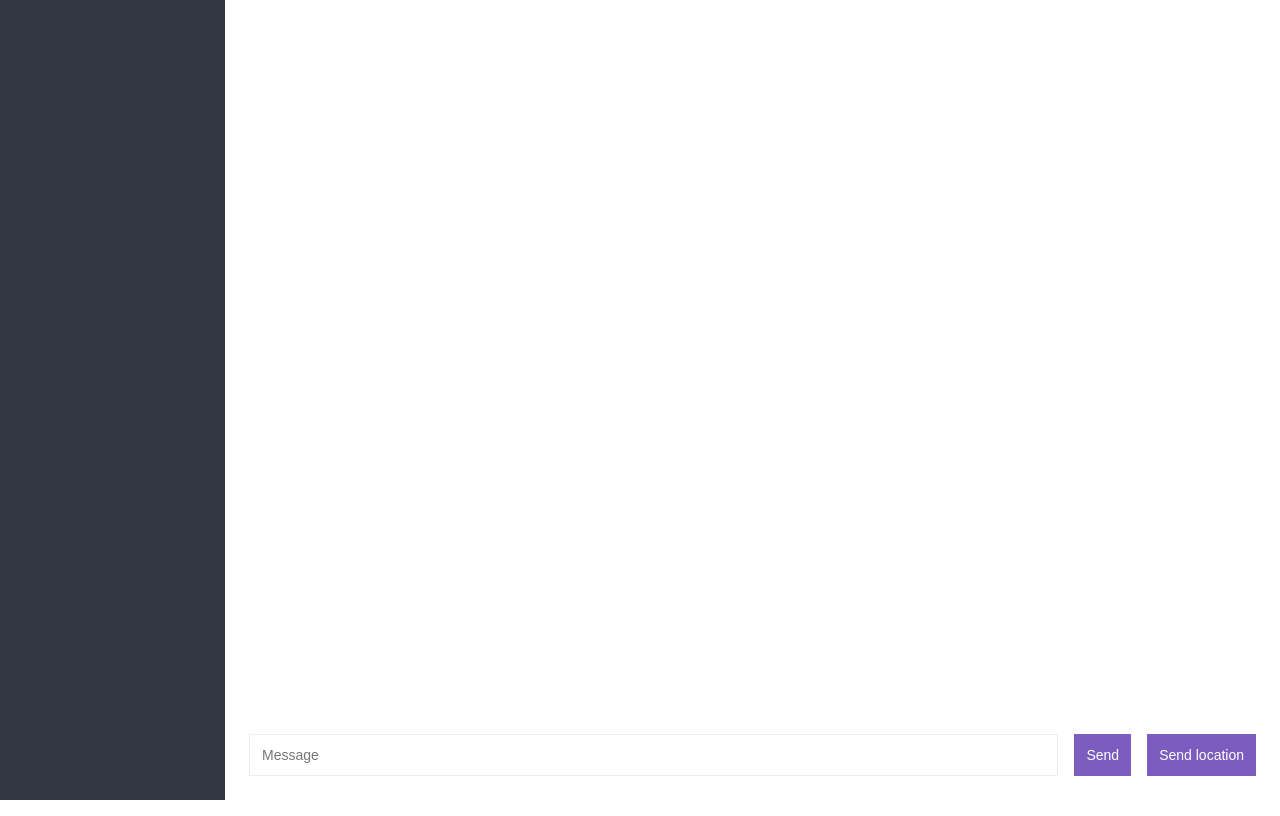
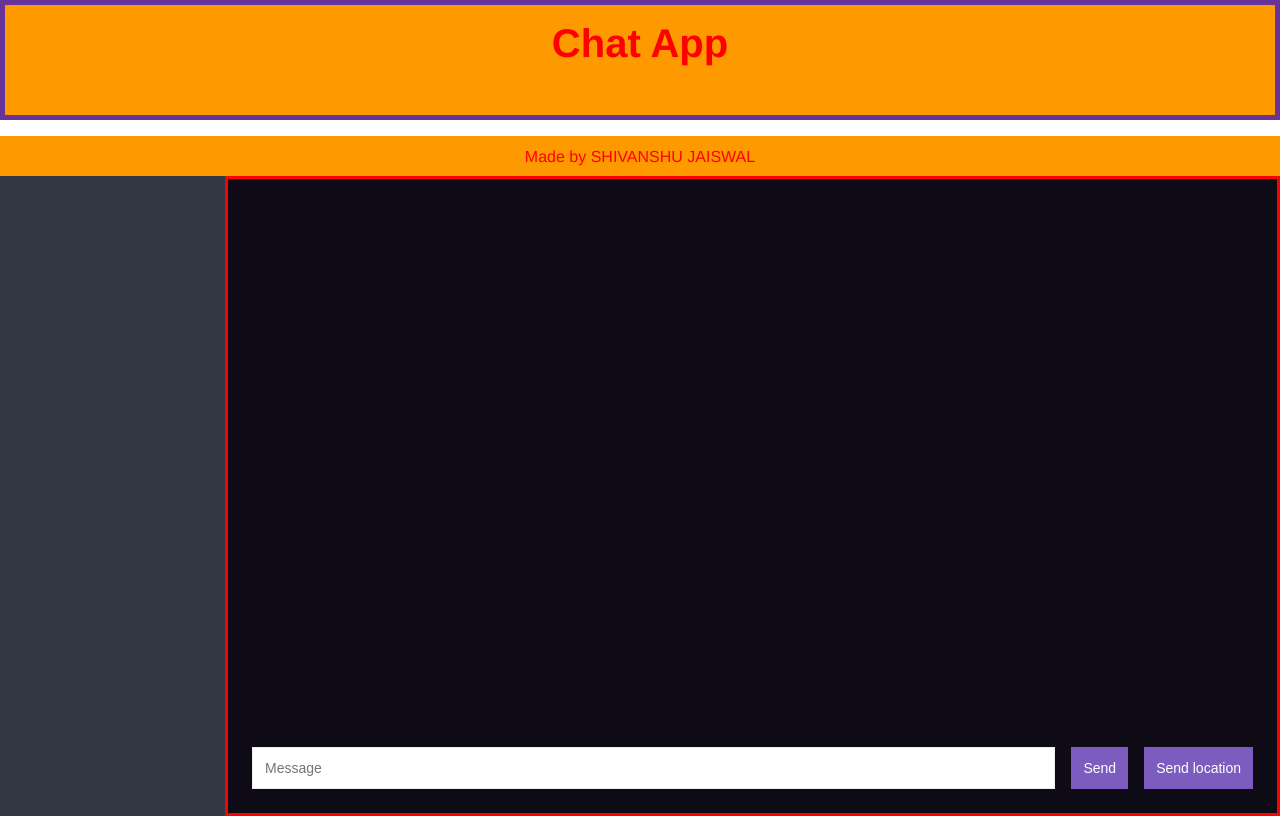
Before and after one commit to shivanshu5416jais/Chat-App, a website: page public/chat.html in a window 1280 px wide. Drawn offline with nearby package versions, Linux system fonts and the light colour scheme; no server answers.

Commit message:
some styling done

```diff
--- a/public/chat.html
+++ b/public/chat.html
@@ -7,16 +7,18 @@
         <meta name="viewport" content="width=device-width, initial-scale=1.0">
     </head>
     <body>
+            <h1 class="header">Chat App</h1>
+            <div class="he">Made by SHIVANSHU JAISWAL</div>
+       <div class="chat">
 
-       <div class="chat">
             <div id="sidebar" class="chat__sidebar">
 
             </div>
-            <div class="chat__main">
+            <div class="chat__main" style="border: 3px solid red; background-color:#0e0b16;">
 
 
-                    <div id=messages class="chat__messages"></div>
-                    <div class="compose">
+                    <div id="messages" class="chat__messages" ></div>
+                    <div class="compose" style="position: relative">
                             <form id="message-form">
                                     <input name="message" placeholder="Message" required autocomplete="off">
                                     <button>Send</button>
--- a/public/css/styles.min.css
+++ b/public/css/styles.min.css
@@ -1,6 +1,25 @@
 *{margin:0;padding:0;box-sizing:border-box}
 html{font-size:16px}input{font-size:14px}
-body{line-height:1.4;color:#333;font-family:Helvetica,Arial,sans-serif}
+body{line-height:1.4;color:#fff;font-family:Helvetica,Arial,sans-serif}
+.header{
+    height:15vh;
+    font-size: 5vh;
+    padding: 10px;
+    color:red;
+    text-align: center;
+    border:5px solid rebeccapurple;
+    background-color: rgb(255, 153, 0);
+}
+.he{
+
+    height:5vh;
+    font-size: 2vh;
+    padding: 10px;
+    color:red;
+    text-align: center;
+
+    background-color: rgb(255, 153, 0);
+}
 h1{margin-bottom:16px}
 label{display:block;font-size:14px;margin-bottom:8px;color:#777}
 input{border:1px solid #eee;padding:12px;outline:none}
@@ -10,8 +29,8 @@ button:hover{background:#6b47b8}button:disabled{cursor:default;background:#7c5cb
 .centered-form__box{box-shadow:0 0 17px 1px #1D1F26;background:#F7F7FA;padding:24px;width:250px}
 .centered-form button{width:100%}.centered-form input{margin-bottom:16px;width:100%}
 .chat{display:flex}
-.chat__sidebar{height:100vh;color:#fff;background:#333744;width:225px;overflow-y:scroll}
-.chat__main{flex-grow:1;display:flex;flex-direction:column;max-height:100vh}
+.chat__sidebar{height:80vh;color:#fff;background:#333744;width:225px;overflow-y:scroll}
+.chat__main{flex-grow:1;display:flex;flex-direction:column;max-height:80vh}
 .chat__messages{flex-grow:1;padding:24px 24px 0;overflow-y:scroll}
 .message{margin-bottom:16px}
 .message__name{font-weight:600;font-size:14px;margin-right:8px}
```
